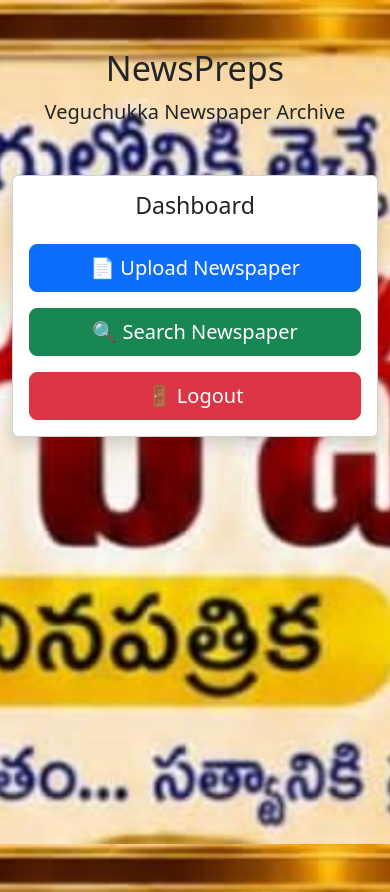
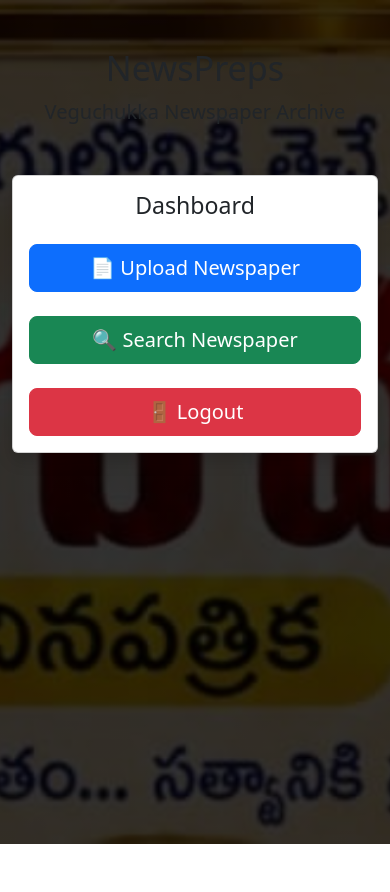
Before and after one commit to Ravada-Sandeep/newspreps, a Flask app: page /dashboard in a window 390 px wide. After the commit the page ends 844 px from the top, so only its background shows below. Run offline with Flask 3, Linux system fonts and the light colour scheme; the visitor is signed in with stand-in values (Sample User, id 1).

Commit message:
Improve UI with background image and responsive design

```diff
--- a/app.py
+++ b/app.py
@@ -10,10 +10,11 @@ from flask import flash
 
 
 app = Flask(__name__)
+SUPABASE_URL = "https://pplcuwswxuknirddrgwj.supabase.co"
+SUPABASE_KEY = "eyJhbGciOiJIUzI1NiIsInR5cCI6IkpXVCJ9.eyJpc3MiOiJzdXBhYmFzZSIsInJlZiI6InBwbGN1d3N3eHVrbmlyZGRyZ3dqIiwicm9sZSI6InNlcnZpY2Vfcm9sZSIsImlhdCI6MTc4MjIyNDQ3NiwiZXhwIjoyMDk3ODAwNDc2fQ.yafZJxLZEJ3Z4Cthkd6SiNdHWAwW6lBnaDcoxHN8wH0"
 
-
-SUPABASE_URL = os.getenv("SUPABASE_URL")
-SUPABASE_KEY = os.getenv("SUPABASE_KEY")
+# SUPABASE_URL = os.getenv("SUPABASE_URL")
+# SUPABASE_KEY = os.getenv("SUPABASE_KEY")
 supabase = create_client(
     SUPABASE_URL,
     SUPABASE_KEY
@@ -22,8 +23,8 @@ supabase = create_client(
 app.secret_key = "newspreps-secret-key"
 
 
-USERNAME = "ayswarya"
-PASSWORD = "7032"
+USERNAME = "venkat"
+PASSWORD = "12345"
 
 
 
--- a/static/style.css
+++ b/static/style.css
@@ -1,5 +1,13 @@
 body {
-    background: url("/static/images/background.jpg") no-repeat center center fixed;
+    background:
+        linear-gradient(
+            rgba(0,0,0,0.8),
+            rgba(0,0,0,0.8)
+        ),
+        url("/static/images/background.jpg");
+
     background-size: cover;
-    min-height: 100vh;
+    background-position: center;
+    background-repeat: no-repeat;
+    background-attachment: fixed;
 }
--- a/templates/dashboard.html
+++ b/templates/dashboard.html
@@ -1,8 +1,9 @@
 <!DOCTYPE html>
 <html>
 <head>
+    <meta name="viewport" content="width=device-width, initial-scale=1.0">
+    <title>NewsPreps Dashboard</title>
 
-    <title>NewsPreps Dashboard</title>
       <link rel="stylesheet" href="{{ url_for('static', filename='style.css') }}">
     <link href="https://cdn.jsdelivr.net/npm/bootstrap@5.3.7/dist/css/bootstrap.min.css" rel="stylesheet">
 
@@ -47,12 +48,12 @@
                     </h3>
 
                     <a href="/upload"
-                       class="btn btn-primary btn-lg w-100 mb-3">
+                       class="btn btn-primary btn-lg w-100 mb-4">
                         📄 Upload Newspaper
                     </a>
 
                     <a href="/search"
-                       class="btn btn-success btn-lg w-100 mb-3">
+                       class="btn btn-success btn-lg w-100 mb-4">
                         🔍 Search Newspaper
                     </a>
 
--- a/templates/login.html
+++ b/templates/login.html
@@ -1,6 +1,7 @@
 <!DOCTYPE html>
 <html>
 <head>
+    <meta name="viewport" content="width=device-width, initial-scale=1.0">
 
     <title>NewsPreps Login</title>
     <link rel="stylesheet" href="{{ url_for('static', filename='style.css') }}">
--- a/templates/not_found.html
+++ b/templates/not_found.html
@@ -1,6 +1,7 @@
 <!DOCTYPE html>
 <html>
 <head>
+    <meta name="viewport" content="width=device-width, initial-scale=1.0">
 
     <title>Newspaper Not Found</title>
     <link rel="stylesheet" href="{{ url_for('static', filename='style.css') }}">
@@ -30,7 +31,7 @@
 
                     <a
                         href="/search"
-                        class="btn btn-success w-100 mb-3">
+                        class="btn btn-success w-100 mb-4">
 
                         🔍 Search Again
 
--- a/templates/search.html
+++ b/templates/search.html
@@ -1,7 +1,7 @@
 <!DOCTYPE html>
 <html>
 <head>
-
+    <meta name="viewport" content="width=device-width, initial-scale=1.0">
     <title>Search Newspaper</title>
     <link rel="stylesheet" href="{{ url_for('static', filename='style.css') }}">
     <link href="https://cdn.jsdelivr.net/npm/bootstrap@5.3.7/dist/css/bootstrap.min.css" rel="stylesheet">
--- a/templates/upload.html
+++ b/templates/upload.html
@@ -1,6 +1,7 @@
 <!DOCTYPE html>
 <html>
 <head>
+    <meta name="viewport" content="width=device-width, initial-scale=1.0">
 
     <title>Upload Newspaper</title>
     <link rel="stylesheet" href="{{ url_for('static', filename='style.css') }}">
--- a/templates/view_newspaper.html
+++ b/templates/view_newspaper.html
@@ -1,6 +1,7 @@
 <!DOCTYPE html>
 <html>
 <head>
+    <meta name="viewport" content="width=device-width, initial-scale=1.0">
     <title>View Newspaper</title>
     <meta name="viewport" content="width=device-width, initial-scale=1.0">
     <link rel="stylesheet" href="{{ url_for('static', filename='style.css') }}">
```
Also changed, not shown: templates/result.html (+4 -4 lines).
